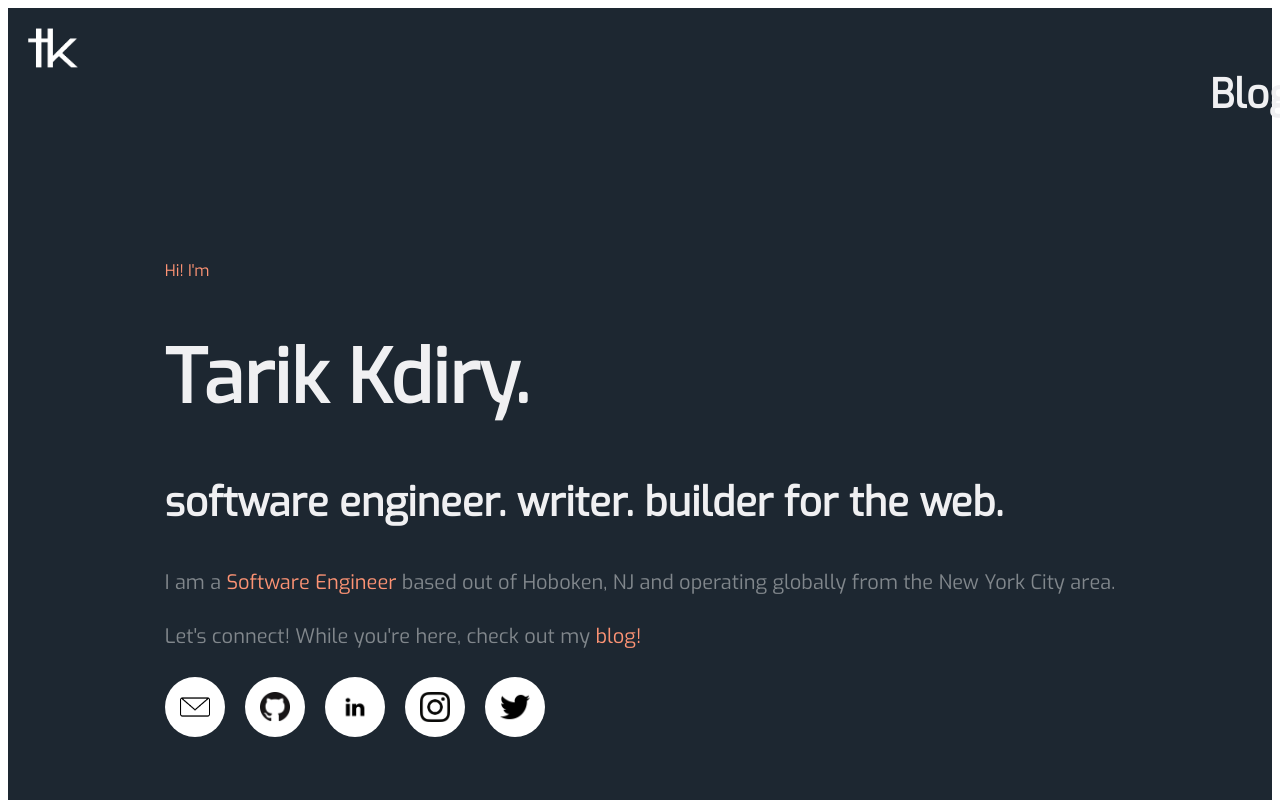
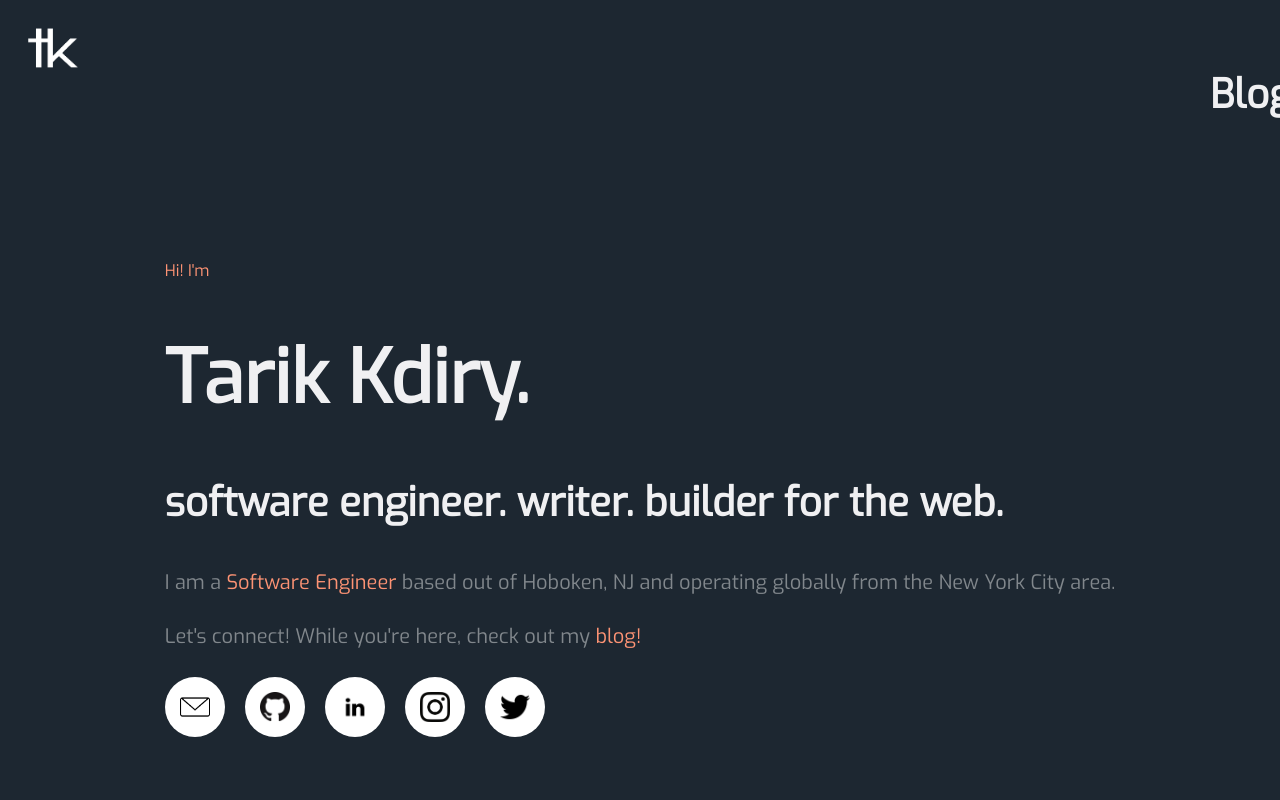
Before and after one commit to tarikkdiry/tarikkdiry.com, a Gatsby site: page / in a window 1280 px wide. Shown: the top 800 px of the page. Built offline with nearby package versions, Linux system fonts and the light colour scheme; Gatsby itself is replaced by a stand-in of ours.

Commit message:
finalize background color

```diff
--- a/src/components/layouts/layout.module.scss
+++ b/src/components/layouts/layout.module.scss
@@ -3,7 +3,7 @@ $accent: #FD9374;
 $background: #1D2731;
 
 .container {
-    background-color: $background;
+    // background-color: $background;
     min-height: 100vh;
 
     .content {
--- a/src/styles/global.scss
+++ b/src/styles/global.scss
@@ -3,6 +3,10 @@
 $white: #F0F0F2;
 $accent: #FD9374;
 $background: #1D2731;
+
+html {
+    background-color: $background;
+}
 
 p {
     font-size: 12pt;
```
